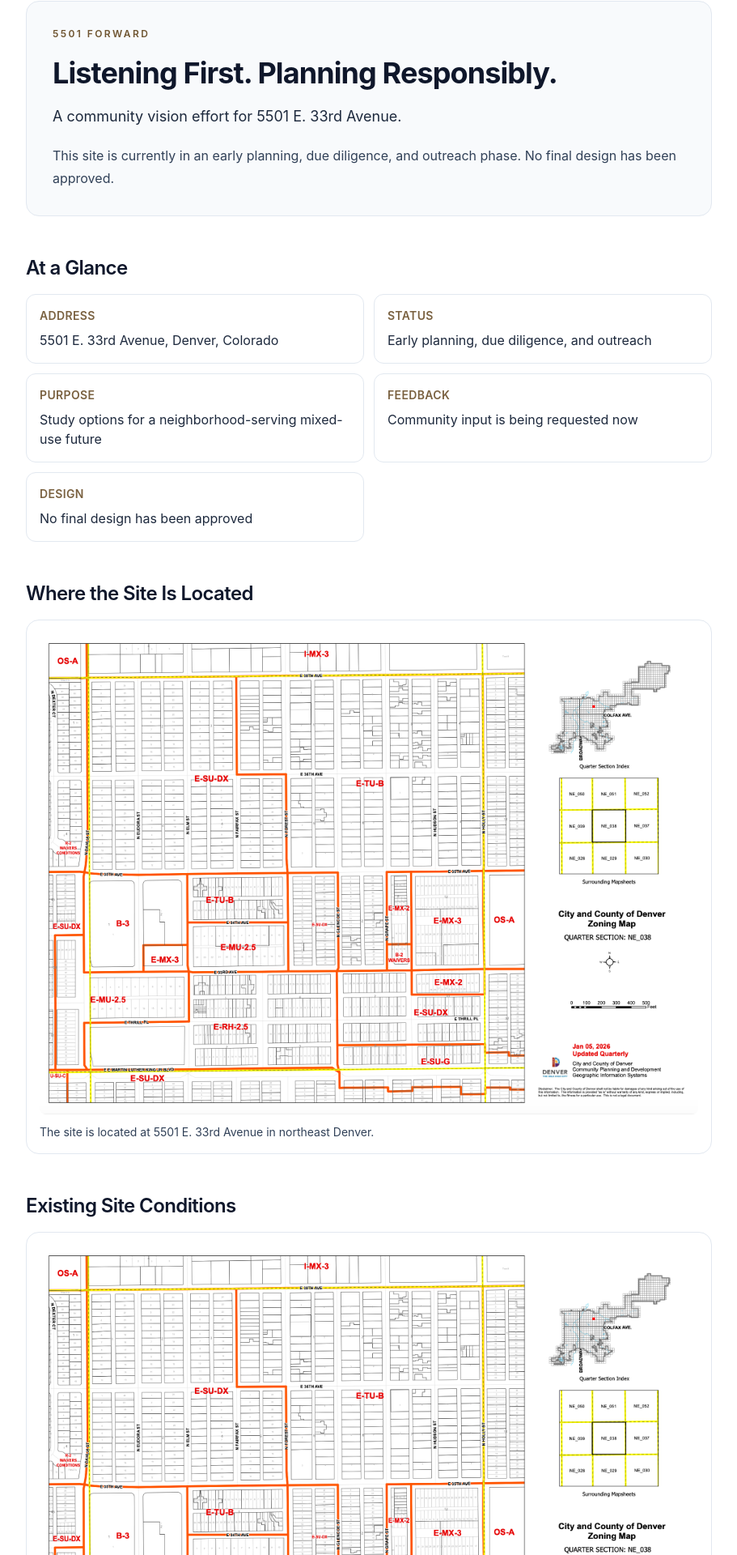
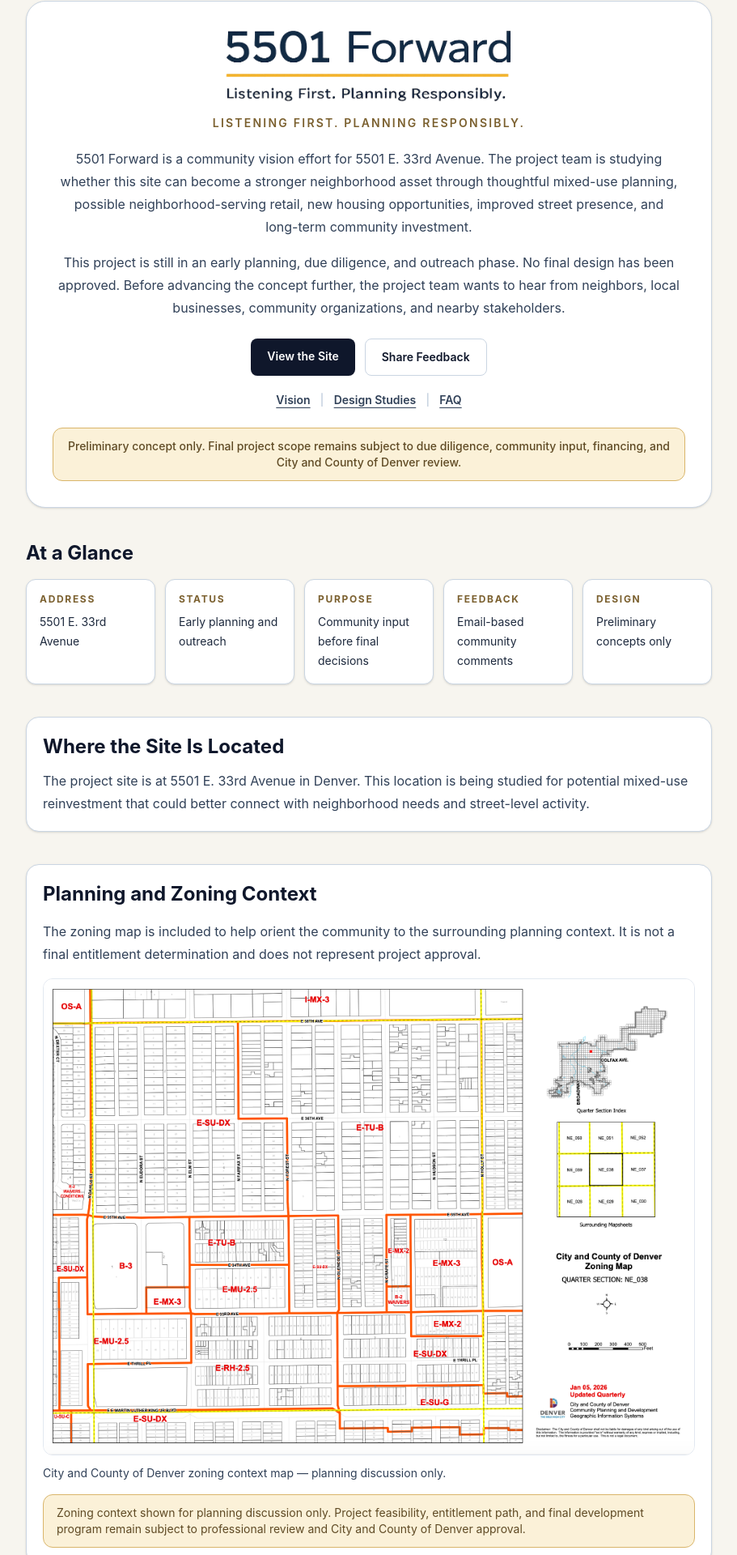
Before and after one commit to martinez-frank/5501-forward-site, a Next.js app: page /community in a window 1280 px wide. Shown: the part 110-2030 px from the top of the page at 81% size, without its empty margins (184-1095 px from the left). Built offline with nearby package versions, Linux system fonts and the light colour scheme.

Commit message:
Revamp standalone community vision page layout

```diff
--- a/app/community/page.tsx
+++ b/app/community/page.tsx
@@ -1,143 +1,185 @@
 import type { Metadata } from 'next'
 import Image from 'next/image'
-import Link from 'next/link'
 
 export const metadata: Metadata = {
   title: 'Community Vision Page',
-  description: 'Community outreach page for 5501 E. 33rd Avenue in Denver. Early planning, listening-first engagement, and preliminary design scenarios under study.',
+  description:
+    'Standalone community vision page for 5501 E. 33rd Avenue focused on listening, early planning, and preliminary concept discussion.',
 }
+
+const glanceItems = [
+  ['Address', '5501 E. 33rd Avenue'],
+  ['Status', 'Early planning and outreach'],
+  ['Purpose', 'Community input before final decisions'],
+  ['Feedback', 'Email-based community comments'],
+  ['Design', 'Preliminary concepts only'],
+] as const
 
 const renderingDisclaimer =
   'Images shown are preliminary and intended for community discussion only. Final design, building height, unit count, retail layout, parking configuration, and project scope remain subject to further due diligence, community input, financing, and City and County of Denver review.'
 
-const glanceItems = [
-  ['Address', '5501 E. 33rd Avenue, Denver, Colorado'],
-  ['Status', 'Early planning, due diligence, and outreach'],
-  ['Purpose', 'Study options for a neighborhood-serving mixed-use future'],
-  ['Feedback', 'Community input is being requested now'],
-  ['Design', 'No final design has been approved'],
-] as const
-
 export default function CommunityPage() {
   return (
-    <div className="space-y-10 pb-8 sm:space-y-12">
-      <section className="space-y-5 rounded-2xl border border-slate-200 bg-slate-50 p-5 sm:p-8">
-        <p className="text-xs font-semibold uppercase tracking-[0.2em] text-[#6F5531]">5501 Forward</p>
-        <h1 className="text-3xl font-bold tracking-tight text-slate-900 sm:text-4xl">Listening First. Planning Responsibly.</h1>
-        <p className="text-lg text-slate-800">A community vision effort for 5501 E. 33rd Avenue.</p>
-        <p className="text-base leading-7 text-slate-700">This site is currently in an early planning, due diligence, and outreach phase. No final design has been approved.</p>
+    <div className="mx-auto w-full max-w-5xl space-y-8 pb-10 text-slate-800 sm:space-y-10">
+      <section className="rounded-3xl border border-slate-300 bg-white p-5 text-center shadow-sm sm:p-8">
+        <Image
+          src="/images/5501forward.logo.png"
+          alt="5501 Forward — Listening First. Planning Responsibly."
+          width={500}
+          height={170}
+          className="mx-auto h-auto w-full max-w-[360px]"
+          priority
+        />
+        <p className="mt-3 text-sm font-semibold uppercase tracking-[0.16em] text-[#7b602f]">Listening First. Planning Responsibly.</p>
+        <div className="mx-auto mt-5 max-w-3xl space-y-4 text-base leading-7 text-slate-700">
+          <p>
+            5501 Forward is a community vision effort for 5501 E. 33rd Avenue. The project team is studying whether this
+            site can become a stronger neighborhood asset through thoughtful mixed-use planning, possible neighborhood-serving
+            retail, new housing opportunities, improved street presence, and long-term community investment.
+          </p>
+          <p>
+            This project is still in an early planning, due diligence, and outreach phase. No final design has been approved.
+            Before advancing the concept further, the project team wants to hear from neighbors, local businesses, community
+            organizations, and nearby stakeholders.
+          </p>
+        </div>
+        <div className="mt-6 flex flex-col justify-center gap-3 sm:flex-row">
+          <a href="#site-location" className="rounded-lg bg-slate-900 px-5 py-3 text-sm font-semibold text-white">View the Site</a>
+          <a href="#share-feedback" className="rounded-lg border border-slate-300 bg-white px-5 py-3 text-sm font-semibold text-slate-900">Share Feedback</a>
+        </div>
+        <div className="mt-5 flex flex-wrap items-center justify-center gap-3 text-sm font-semibold text-slate-700">
+          <a href="#preliminary-vision" className="underline underline-offset-4">Vision</a>
+          <span className="text-slate-300">|</span>
+          <a href="#design-scenarios" className="underline underline-offset-4">Design Studies</a>
+          <span className="text-slate-300">|</span>
+          <a href="#faq" className="underline underline-offset-4">FAQ</a>
+        </div>
+        <p className="mt-6 rounded-xl border border-[#D9B56A] bg-[#FBF1D8] px-4 py-3 text-sm font-medium text-[#5f4a24]">
+          Preliminary concept only. Final project scope remains subject to due diligence, community input, financing, and
+          City and County of Denver review.
+        </p>
       </section>
 
       <section className="space-y-4">
-        <h2 className="text-2xl font-semibold tracking-tight text-slate-900">At a Glance</h2>
-        <div className="grid gap-3 sm:grid-cols-2">
+        <h2 className="text-2xl font-bold text-slate-900">At a Glance</h2>
+        <div className="grid gap-3 sm:grid-cols-2 lg:grid-cols-5">
           {glanceItems.map(([title, detail]) => (
-            <article key={title} className="rounded-xl border border-slate-200 bg-white p-4">
-              <h3 className="text-sm font-semibold uppercase tracking-wide text-[#7A6140]">{title}</h3>
-              <p className="mt-2 text-base text-slate-800">{detail}</p>
+            <article key={title} className="rounded-xl border border-slate-300 bg-white p-4 shadow-sm">
+              <h3 className="text-xs font-bold uppercase tracking-[0.14em] text-[#7b602f]">{title}</h3>
+              <p className="mt-2 text-sm leading-6">{detail}</p>
             </article>
           ))}
         </div>
       </section>
 
-      <section className="space-y-4">
-        <h2 className="text-2xl font-semibold tracking-tight text-slate-900">Where the Site Is Located</h2>
-        <figure className="space-y-3 rounded-2xl border border-slate-200 p-4">
-          <Image src="/images/5501-zoning-map.png" alt="Map showing site location at 5501 E. 33rd Avenue in Denver" width={1400} height={1000} className="h-auto w-full rounded-lg" />
-          <figcaption className="text-sm text-slate-700">The site is located at 5501 E. 33rd Avenue in northeast Denver.</figcaption>
-        </figure>
+      <section id="site-location" className="space-y-3 rounded-2xl border border-slate-300 bg-white p-5 shadow-sm">
+        <h2 className="text-2xl font-bold text-slate-900">Where the Site Is Located</h2>
+        <p className="leading-7 text-slate-700">
+          The project site is at 5501 E. 33rd Avenue in Denver. This location is being studied for potential mixed-use reinvestment
+          that could better connect with neighborhood needs and street-level activity.
+        </p>
       </section>
 
-      <section className="space-y-4">
-        <h2 className="text-2xl font-semibold tracking-tight text-slate-900">Existing Site Conditions</h2>
-        <figure className="space-y-3 rounded-2xl border border-slate-200 p-4">
-          <Image src="/images/5501-zoning-map.png" alt="Existing site conditions context for 5501 E. 33rd Avenue" width={1400} height={1000} className="h-auto w-full rounded-lg object-cover" />
-          <figcaption className="text-sm text-slate-700">Current conditions are being reviewed as part of early due diligence and planning.</figcaption>
+      <section className="space-y-4 rounded-2xl border border-slate-300 bg-white p-5 shadow-sm">
+        <h2 className="text-2xl font-bold text-slate-900">Planning and Zoning Context</h2>
+        <p className="leading-7 text-slate-700">
+          The zoning map is included to help orient the community to the surrounding planning context. It is not a final
+          entitlement determination and does not represent project approval.
+        </p>
+        <figure className="space-y-3">
+          <Image src="/images/5501-zoning-map.png" alt="Zoning context map for 5501 E. 33rd Avenue" width={1400} height={1000} className="h-auto w-full rounded-xl border border-slate-200" />
+          <figcaption className="text-sm text-slate-700">City and County of Denver zoning context map — planning discussion only.</figcaption>
         </figure>
+        <p className="rounded-xl border border-[#D9B56A] bg-[#FBF1D8] px-4 py-3 text-sm text-[#5f4a24]">
+          Zoning context shown for planning discussion only. Project feasibility, entitlement path, and final development program
+          remain subject to professional review and City and County of Denver approval.
+        </p>
       </section>
 
-      <section className="space-y-3 rounded-2xl border border-slate-200 bg-slate-50 p-5 sm:p-7">
-        <h2 className="text-2xl font-semibold tracking-tight text-slate-900">Why This Site Matters</h2>
-        <p className="text-base leading-7 text-slate-700">This corner has long-term potential to support neighborhood-serving retail, homes near transit and jobs, and a safer, more active street edge. The intent at this stage is to listen, study options, and identify a responsible path forward with community input.</p>
+      <section className="space-y-3 rounded-2xl border border-slate-300 bg-white p-5 shadow-sm">
+        <h2 className="text-2xl font-bold text-slate-900">Existing Site Conditions</h2>
+        <p className="rounded-xl border border-dashed border-slate-300 bg-slate-50 px-4 py-4 text-slate-700">Existing site photo pending upload.</p>
       </section>
 
-      <section className="space-y-4">
-        <h2 className="text-2xl font-semibold tracking-tight text-slate-900">Preliminary Neighborhood Vision</h2>
-        <figure className="space-y-3 rounded-2xl border border-slate-200 p-4">
-          <Image src="/images/5501-3story-rendering.jpg" alt="Preliminary neighborhood-serving retail and mixed-use concept" width={1600} height={900} className="h-auto w-full rounded-lg object-cover" />
-          <figcaption className="space-y-2 text-sm leading-6 text-slate-700">
-            <p className="font-semibold text-slate-800">Neighborhood-serving retail concept</p>
-            <p>{renderingDisclaimer}</p>
-          </figcaption>
-        </figure>
+      <section className="space-y-3 rounded-2xl border border-slate-300 bg-white p-5 shadow-sm">
+        <h2 className="text-2xl font-bold text-slate-900">Why This Site Matters</h2>
+        <p className="leading-7 text-slate-700">This corner may have long-term potential to support neighborhood-serving retail activity, housing opportunities, and a safer, more welcoming street presence. The current stage is focused on listening, due diligence, and understanding what responsible reinvestment could look like for this part of the neighborhood.</p>
       </section>
 
-      <section className="space-y-4">
-        <h2 className="text-2xl font-semibold tracking-tight text-slate-900">Design Scenarios Being Studied</h2>
+      <section id="preliminary-vision" className="space-y-4 rounded-2xl border border-slate-300 bg-white p-5 shadow-sm">
+        <h2 className="text-2xl font-bold text-slate-900">Preliminary Neighborhood Vision</h2>
+        <figure className="space-y-3">
+          <Image src="/images/5501-3story-rendering.jpg" alt="Preliminary mixed-use neighborhood concept rendering" width={1600} height={900} className="h-auto w-full rounded-xl border border-slate-200" />
+          <figcaption className="text-sm font-semibold text-slate-800">Neighborhood-Serving Mixed-Use Concept — Not Final</figcaption>
+        </figure>
+        <p className="rounded-xl border border-[#D9B56A] bg-[#FBF1D8] px-4 py-3 text-sm text-[#5f4a24]">{renderingDisclaimer}</p>
+      </section>
+
+      <section id="design-scenarios" className="space-y-4">
+        <h2 className="text-2xl font-bold text-slate-900">Design Scenarios Being Studied</h2>
         <div className="grid gap-4 md:grid-cols-2">
-          <figure className="space-y-3 rounded-2xl border border-slate-200 p-4">
-            <Image src="/images/5501-33rd-6story-context-rendering.jpg" alt="Six-story context study rendering" width={1600} height={1067} className="h-auto w-full rounded-lg object-cover" />
-            <figcaption className="text-sm leading-6 text-slate-700">Context study scenario (not final). {renderingDisclaimer}</figcaption>
+          <figure className="space-y-3 rounded-2xl border border-slate-300 bg-white p-4 shadow-sm">
+            <Image src="/images/5501-33rd-6story-context-rendering.jpg" alt="Lower-Scale Context Study rendering" width={1600} height={1067} className="h-auto w-full rounded-xl border border-slate-200" />
+            <figcaption className="text-sm font-semibold text-slate-800">Lower-Scale Context Study</figcaption>
           </figure>
-          <figure className="space-y-3 rounded-2xl border border-slate-200 p-4">
-            <Image src="/images/5501-33rd-10story-stepback-rendering.jpg" alt="Ten-story stepback massing study rendering" width={1600} height={1067} className="h-auto w-full rounded-lg object-cover" />
-            <figcaption className="text-sm leading-6 text-slate-700">Stepback massing study scenario (not final). {renderingDisclaimer}</figcaption>
+          <figure className="space-y-3 rounded-2xl border border-slate-300 bg-white p-4 shadow-sm">
+            <Image src="/images/5501-33rd-10story-stepback-rendering.jpg" alt="Stepback Housing Study rendering" width={1600} height={1067} className="h-auto w-full rounded-xl border border-slate-200" />
+            <figcaption className="text-sm font-semibold text-slate-800">Stepback Housing Study</figcaption>
           </figure>
         </div>
+        <p className="rounded-xl border border-[#D9B56A] bg-[#FBF1D8] px-4 py-3 text-sm text-[#5f4a24]">{renderingDisclaimer}</p>
       </section>
 
-      <section className="space-y-3">
-        <h2 className="text-2xl font-semibold tracking-tight text-slate-900">Design Values Being Studied</h2>
+      <section className="space-y-3 rounded-2xl border border-slate-300 bg-white p-5 shadow-sm">
+        <h2 className="text-2xl font-bold text-slate-900">Design Values Being Studied</h2>
         <ul className="grid gap-3 sm:grid-cols-2">
-          {['Walkability and safer street experience', 'Neighborhood-serving ground-floor uses', 'Compatible transitions to nearby homes', 'Durable materials and long-term maintenance', 'Thoughtful parking and access patterns', 'Public-realm improvements where feasible'].map((item) => (
-            <li key={item} className="rounded-xl border border-slate-200 bg-white p-4 text-slate-800">{item}</li>
+          {['Walkability and street safety', 'Neighborhood-serving retail potential', 'Context-sensitive building transitions', 'Durable materials and long-term stewardship', 'Livability and access considerations', 'Public-realm and corner identity improvements'].map((item) => (
+            <li key={item} className="rounded-lg border border-slate-200 bg-slate-50 px-4 py-3 text-sm text-slate-700">{item}</li>
           ))}
         </ul>
       </section>
 
-      <section className="space-y-3 rounded-2xl border border-slate-200 bg-slate-50 p-5">
-        <h2 className="text-2xl font-semibold tracking-tight text-slate-900">What Should This Corner Offer?</h2>
-        <p className="text-base leading-7 text-slate-700">Helpful feedback includes desired neighborhood services, mobility and safety priorities, building character preferences, and concerns to address early in planning.</p>
+      <section className="space-y-3 rounded-2xl border border-slate-300 bg-white p-5 shadow-sm">
+        <h2 className="text-2xl font-bold text-slate-900">What Should This Corner Offer?</h2>
+        <p className="leading-7 text-slate-700">Community feedback is especially helpful on neighborhood-serving uses, safety and mobility priorities, building character, and concerns that should be addressed before any concept moves forward.</p>
       </section>
 
-      <section className="space-y-4 rounded-2xl border border-slate-200 bg-slate-900 p-6 text-white">
-        <h2 className="text-2xl font-semibold tracking-tight">Share Feedback by Email</h2>
-        <p className="text-slate-100">We want to hear what matters most to neighbors and nearby businesses.</p>
-        <button type="button" className="w-full rounded-lg bg-white px-5 py-3 text-sm font-semibold text-slate-900 sm:w-auto" aria-disabled>
-          Email contact coming soon
-        </button>
+      <section id="share-feedback" className="space-y-3 rounded-2xl border border-slate-300 bg-slate-900 p-6 text-white shadow-sm">
+        <h2 className="text-2xl font-bold">Share Feedback by Email</h2>
+        <p className="text-slate-100">We want to hear from neighbors, local businesses, and community organizations.</p>
+        <button type="button" aria-disabled className="w-full rounded-lg bg-white px-5 py-3 text-sm font-semibold text-slate-900 sm:w-auto">Email contact coming soon</button>
       </section>
 
-      <section className="space-y-3">
-        <h2 className="text-2xl font-semibold tracking-tight text-slate-900">How Community Feedback Will Be Used</h2>
-        <p className="text-base leading-7 text-slate-700">Input collected in this outreach phase will inform design priorities, scenario refinement, and future conversations with city staff and community stakeholders.</p>
+      <section className="space-y-3 rounded-2xl border border-slate-300 bg-white p-5 shadow-sm">
+        <h2 className="text-2xl font-bold text-slate-900">How Community Feedback Will Be Used</h2>
+        <p className="leading-7 text-slate-700">Input gathered during this phase will help shape design priorities, refine study scenarios, and inform future conversations with city staff and community stakeholders.</p>
       </section>
 
-      <section className="space-y-3">
-        <h2 className="text-2xl font-semibold tracking-tight text-slate-900">Where the Project Stands</h2>
-        <p className="text-base leading-7 text-slate-700">The project remains in preliminary planning and due diligence. No final design, height, unit count, retail mix, financing package, or construction timeline has been approved.</p>
+      <section className="space-y-3 rounded-2xl border border-slate-300 bg-white p-5 shadow-sm">
+        <h2 className="text-2xl font-bold text-slate-900">Where the Project Stands</h2>
+        <p className="leading-7 text-slate-700">The project remains in early planning, due diligence, and outreach. No final design, zoning path, financing package, building height, unit count, retail tenant mix, or construction timeline has been approved.</p>
       </section>
 
-      <section className="space-y-4">
-        <h2 className="text-2xl font-semibold tracking-tight text-slate-900">FAQ</h2>
+      <section id="faq" className="space-y-4 rounded-2xl border border-slate-300 bg-white p-5 shadow-sm">
+        <h2 className="text-2xl font-bold text-slate-900">FAQ</h2>
         <div className="space-y-3">
           {[
-            ['Is this project approved?', 'No. This is an early planning and outreach effort.'],
-            ['Is the building height decided?', 'No. Multiple scenarios are still being studied.'],
-            ['Can neighbors still shape the plan?', 'Yes. Feedback is being requested during this stage.'],
-          ].map(([q, a]) => (
-            <article key={q} className="rounded-xl border border-slate-200 bg-white p-4">
-              <h3 className="font-semibold text-slate-900">{q}</h3>
-              <p className="mt-2 text-slate-700">{a}</p>
+            ['Is this project approved?', 'No. This page describes an early planning and outreach phase only.'],
+            ['Has a final building height been selected?', 'No. Different scale options are still being studied.'],
+            ['Is the unit count final?', 'No. Unit count and program mix remain under review.'],
+            ['Can community feedback still influence the concept?', 'Yes. Feedback is being requested before further advancement.'],
+          ].map(([question, answer]) => (
+            <article key={question} className="rounded-xl border border-slate-200 bg-slate-50 p-4">
+              <h3 className="font-semibold text-slate-900">{question}</h3>
+              <p className="mt-2 text-slate-700">{answer}</p>
             </article>
           ))}
         </div>
       </section>
 
-      <section className="space-y-3 rounded-2xl border border-slate-200 bg-slate-50 p-5">
-        <h2 className="text-2xl font-semibold tracking-tight text-slate-900">Stay Involved</h2>
-        <p className="text-base leading-7 text-slate-700">Check this page for updates as outreach continues and as scenarios are refined through due diligence and community input.</p>
-        <Link href="/" className="text-sm font-medium text-slate-700 underline underline-offset-4">Return to main site</Link>
+      <section className="rounded-2xl border border-slate-300 bg-white p-5 shadow-sm">
+        <h2 className="text-2xl font-bold text-slate-900">Stay Involved</h2>
+        <p className="mt-3 leading-7 text-slate-700">This page will be updated as community outreach continues and as preliminary studies evolve through due diligence and ongoing public input.</p>
       </section>
     </div>
   )
--- a/components/site-layout.tsx
+++ b/components/site-layout.tsx
@@ -22,13 +22,13 @@
 
   if (isCommunityPage) {
     return (
-      <div className="min-h-screen bg-white text-slate-900">
+      <div className="min-h-screen bg-[#f7f5ef] text-slate-900">
         <header className="border-b border-slate-200 bg-white">
           <div className="mx-auto flex w-full max-w-4xl items-center justify-between gap-3 px-4 py-3 sm:px-6">
             <Link href="/community" className="inline-flex items-center" aria-label="5501 Forward Community Vision Page">
               <Image src="/images/5501forward.logo.png" alt="5501 Forward" width={180} height={61} className="h-auto w-[140px] sm:w-[170px]" priority />
             </Link>
-            <span className="text-xs font-semibold uppercase tracking-[0.14em] text-slate-600">Community Vision Page</span>
+            <span className="text-xs font-semibold uppercase tracking-[0.14em] text-slate-600">COMMUNITY VISION PAGE</span>
           </div>
         </header>
         <main className="mx-auto w-full max-w-4xl px-4 py-8 sm:px-6 sm:py-10">{children}</main>
@@ -37,8 +37,7 @@
             <p className="font-medium text-slate-800">5501 Forward</p>
             <p>Listening First. Planning Responsibly.</p>
             <p>Preliminary community vision page</p>
-            <p><Link href="/" className="text-xs underline underline-offset-4">Return to main site</Link></p>
-          </div>
+                      </div>
         </footer>
       </div>
     )
```
